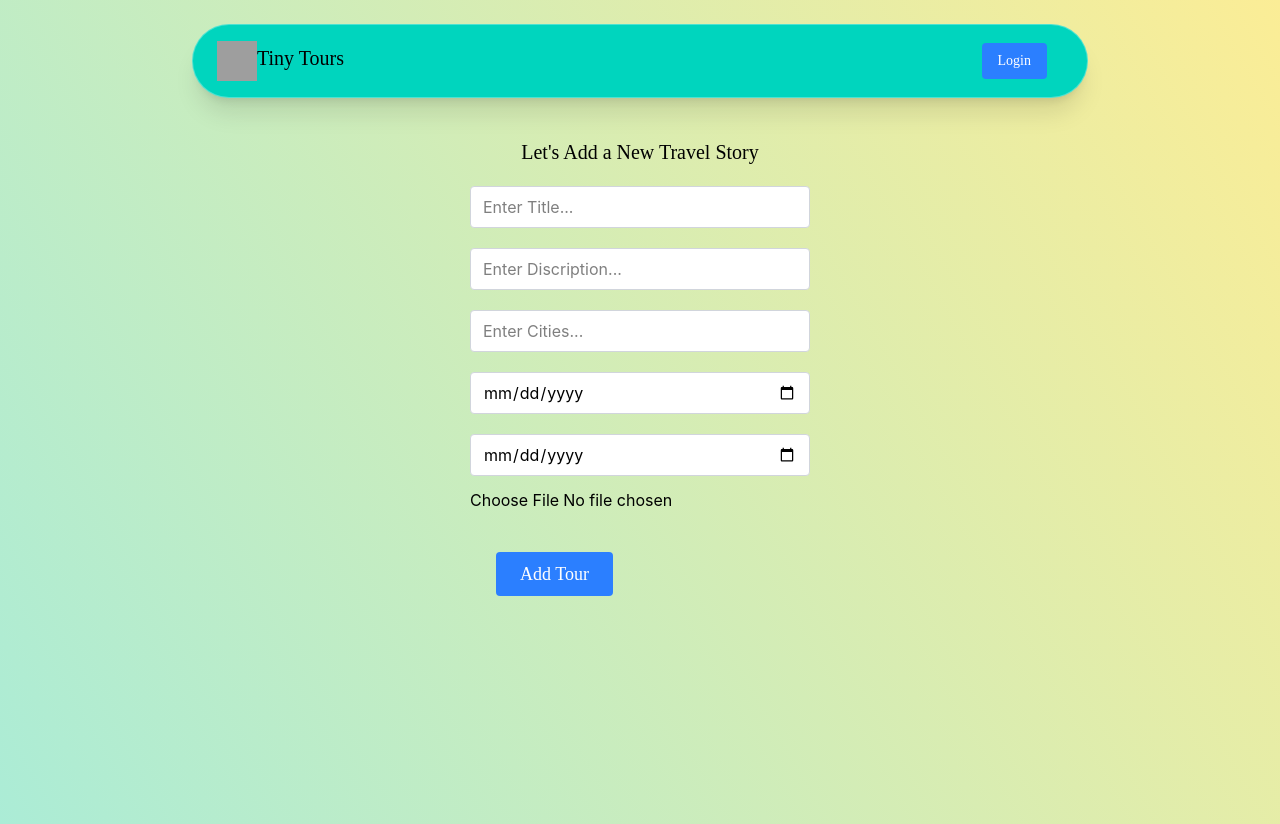
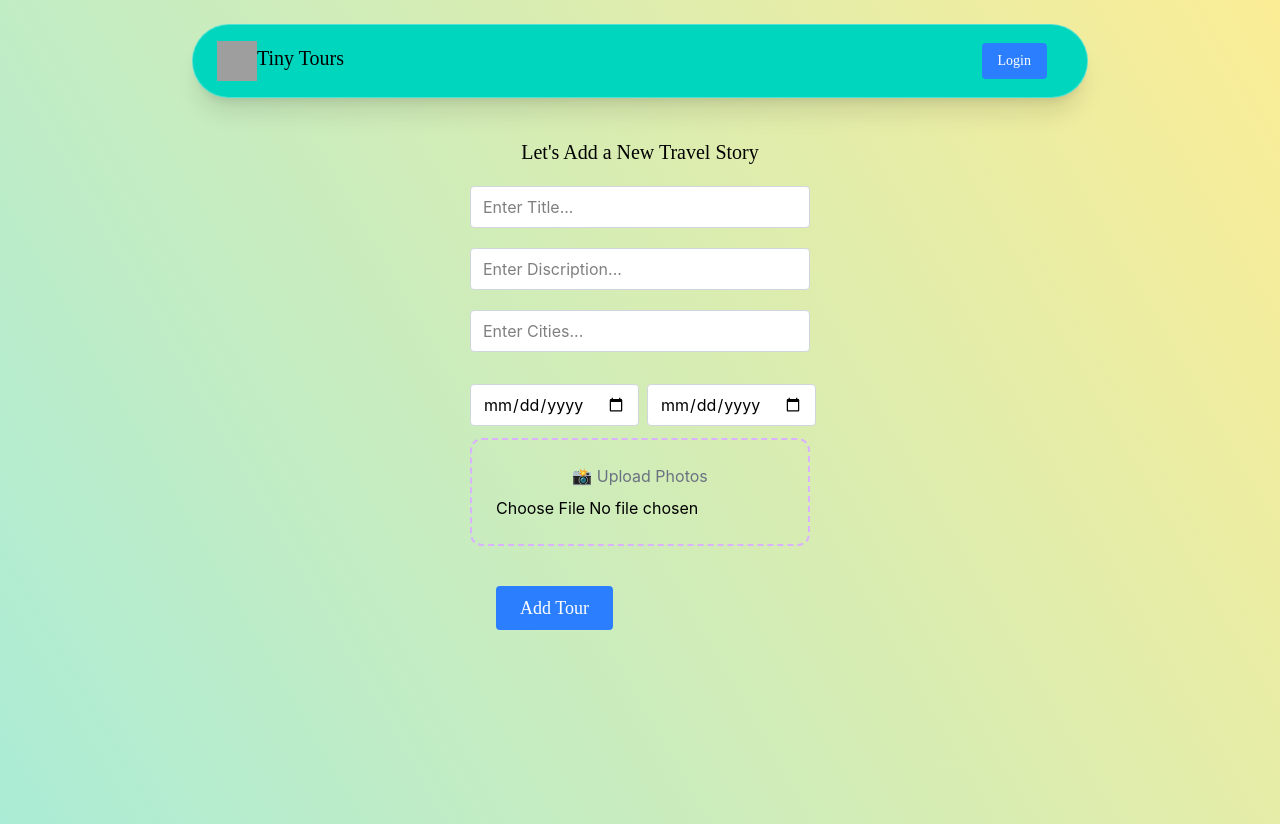
Before and after one commit to snehalkhater/TinyTour-app, a React (Vite) app in the folder client/: page /tours/new in a window 1280 px wide. Built offline with nearby package versions, Linux system fonts and the light colour scheme; grey boxes are pictures that could not be loaded; a web font is replaced by a local one.

Commit message:
changes in the new tour

```diff
--- a/client/src/App.jsx
+++ /dev/null
@@ -1,35 +0,0 @@
-import { useState } from 'react'
-import reactLogo from './assets/react.svg'
-import viteLogo from '/vite.svg'
-import './App.css'
-
-function App() {
-  const [count, setCount] = useState(0)
-
-  return (
-    <>
-      <div>
-        <a href="https://vite.dev" target="_blank">
-          <img src={viteLogo} className="logo" alt="Vite logo" />
-        </a>
-        <a href="https://react.dev" target="_blank">
-          <img src={reactLogo} className="logo react" alt="React logo" />
-        </a>
-      </div>
-      <h1>Vite + React</h1>
-      <div className="card">
-        <button onClick={() => setCount((count) => count + 1)}>
-          count is {count}
-        </button>
-        <p>
-          Edit <code>src/App.jsx</code> and save to test HMR
-        </p>
-      </div>
-      <p className="read-the-docs">
-        Click on the Vite and React logos to learn more
-      </p>
-    </>
-  )
-}
-
-export default App
--- a/client/src/index.css
+++ b/client/src/index.css
@@ -1,5 +1,6 @@
 @import url('https://fonts.googleapis.com/css2?family=Outfit:wght@100..900&family=Playpen+Sans:wght@100..800&display=swap');
 @import "tailwindcss";
+
 
 body{
     background-image: linear-gradient(60deg, #abecd6 0%, #fbed96 100%);
@@ -7,10 +8,6 @@ body{
 
 }
 
-
-
-
-
 .playpen-sans{
   font-family: "Playpen Sans", cursive;
   font-optical-sizing: auto;
--- a/client/src/views/NewTour.jsx
+++ b/client/src/views/NewTour.jsx
@@ -114,7 +114,7 @@ function NewTour() {
     setPageTitle("New Tour - TinyTours");
   }, []);
   return (
-    <div>
+    <div className="min-h-screen">
       <Navbar />
       <h1 className='text-center mt-10 playpen-sans text-xl'>Let's Add a New Travel Story</h1>
       <div className='w-85 block mx-auto my-3'>
@@ -157,6 +157,7 @@ function NewTour() {
             });
           }}
         />
+        <div className='flex gap-2'>
         <Input type="date"
           placeholder="Enter Start Date..."
           value={newTour.startDate}
@@ -179,7 +180,8 @@ function NewTour() {
             })
           }}
         />
-        <div className="flex gap-2">
+        </div>
+        <div className="flex gap-2 grid grid-cols-3 gap-3">
           {newTour.photos.map((photo, index) => (
             <PhotoViewer
               key={index}
@@ -194,18 +196,26 @@ function NewTour() {
             />
           ))}
         </div>
-         <input
+       <div className="border-2 border-dashed border-purple-300 rounded-xl p-6 text-center hover:bg-purple-50 transition">
+        <p className="text-gray-500 mb-2">📸 Upload Photos</p>
+
+        <input
           type="file"
           ref={fileInputRef}
+          className="cursor-pointer"
           onChange={(e) => {
-            console.log("file selected");
-            console.log(e.target.files)
             if (e.target.files.length > 0) {
               handleUpload();
             }
           }}
         />
-        {progress > 0 ? `Uploading...${progress}%` : null}
+
+        {progress > 0 && (
+          <div className="mt-3 text-sm text-purple-600">
+            Uploading... {Math.round(progress)}%
+          </div>
+        )}
+      </div>
       </div>
       <div className='w-80 block mx-auto mt-10'>
         <Button title="Add Tour"
```
